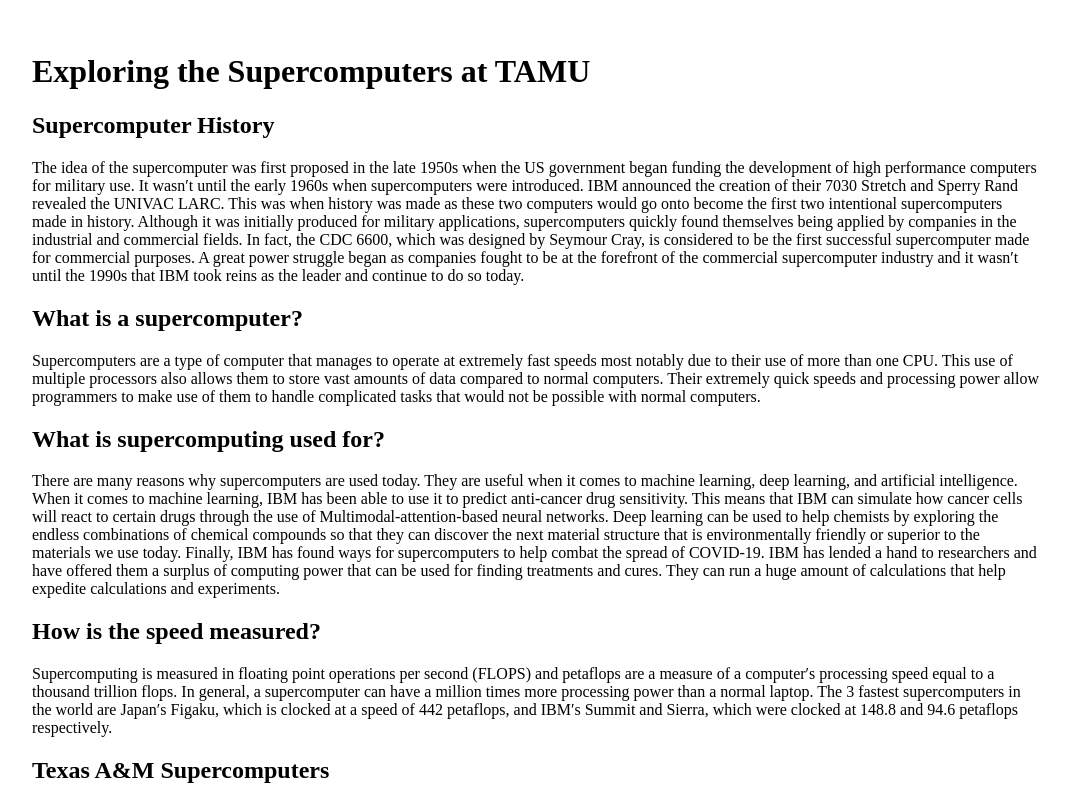
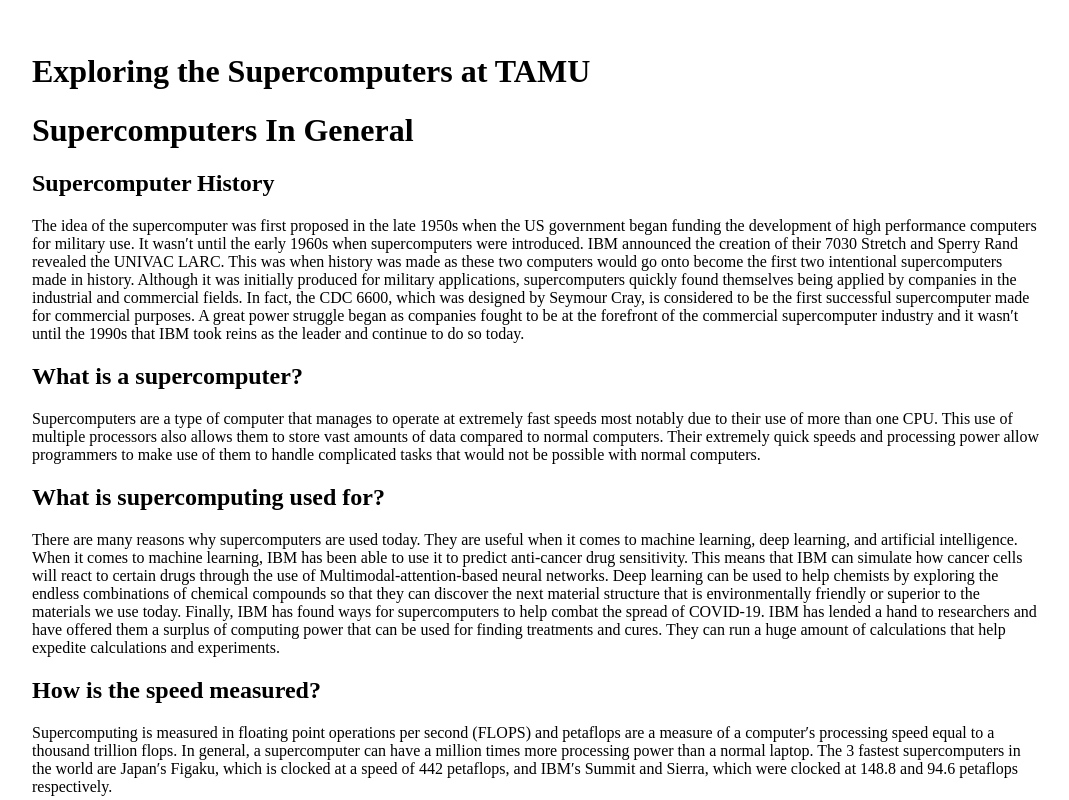
Before and after one commit to LuisM-M/csce313EC, a plain HTML site: page index.html in a window 1280 px wide. Shown: the top 800 px of the page, without its empty margins (104-1173 px from the left). Drawn offline with Linux system fonts and the light colour scheme.

Commit message:
Added intro title

```diff
--- a/index.html
+++ b/index.html
@@ -5,6 +5,7 @@
         Exploring the Supercomputers at TAMU
     </h1>
     <body>
+        <h1>Supercomputers In General</h1>
         <h2> Supercomputer History</h2>
         <p> The idea of the supercomputer was first proposed in the late 1950s when the US government began funding the development of high performance computers for military use. It wasn&prime;t until the early 1960s when supercomputers were introduced. IBM announced the creation of their 7030 Stretch and Sperry Rand revealed the UNIVAC LARC. This was when history was made as these two computers would go onto become the first two intentional supercomputers made in history. Although it was initially produced for military applications, supercomputers quickly found themselves being applied by companies in the industrial and commercial fields. In fact, the CDC 6600, which was designed by Seymour Cray, is considered to be the first successful supercomputer made for commercial purposes. A great power struggle began as companies fought to be at the forefront of the commercial supercomputer industry and it wasn&prime;t until the 1990s that IBM took reins as the leader and continue to do so today.</p>
 
```
